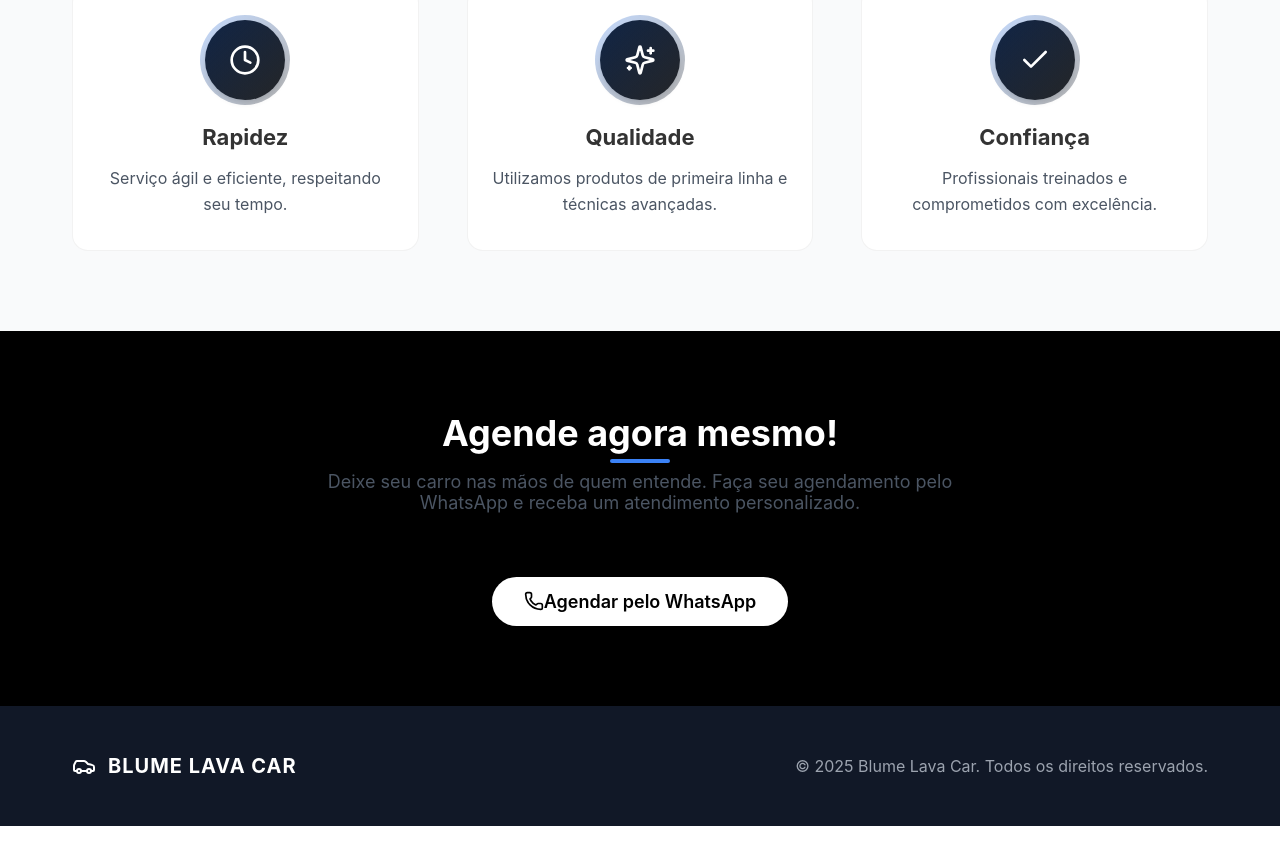
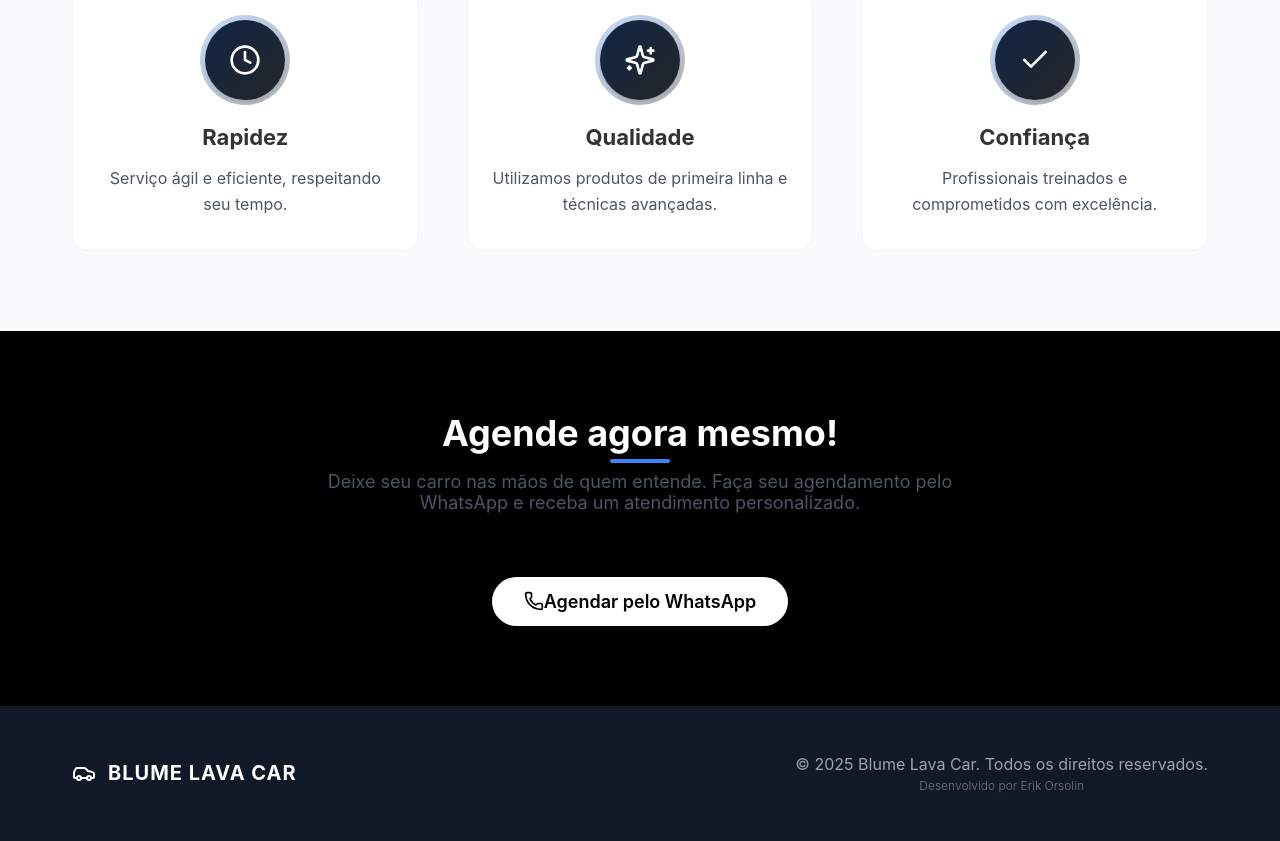
Before and after one commit to blume-lava-car/page, a React (Vite) app: page / in a window 1280 px wide. Shown: the part 1685-2526 px from the top of the page. Built offline with nearby package versions, Linux system fonts and the light colour scheme.

Commit message:
add credit to developer

```diff
--- a/src/components/BlumeLavaCar.jsx
+++ b/src/components/BlumeLavaCar.jsx
@@ -267,6 +267,7 @@ export default function BlumeLavaCar() {
 
             <div className="footer-text">
               <p>© 2025 Blume Lava Car. Todos os direitos reservados.</p>
+              <p className="developer-credit">Desenvolvido por Erik Orsolin</p>
             </div>
           </div>
         </div>
--- a/src/components/BlumeLavaCarStyles.css
+++ b/src/components/BlumeLavaCarStyles.css
@@ -34,6 +34,18 @@
   max-width: 100%;
 }
 
+.developer-credit {
+  font-size: 0.75rem;
+  opacity: 0.7;
+  margin-top: 4px;
+  font-weight: 300;
+  text-align: center;
+}
+
+.developer-credit:hover {
+  opacity: 1;
+}
+
 /* Header/Navbar - Responsive */
 .header {
   position: fixed;
@@ -42,7 +54,6 @@
   z-index: 50;
   padding: 12px 0;
 }
-
 @media (min-width: 768px) {
   .header {
     padding: 16px 0;
```
